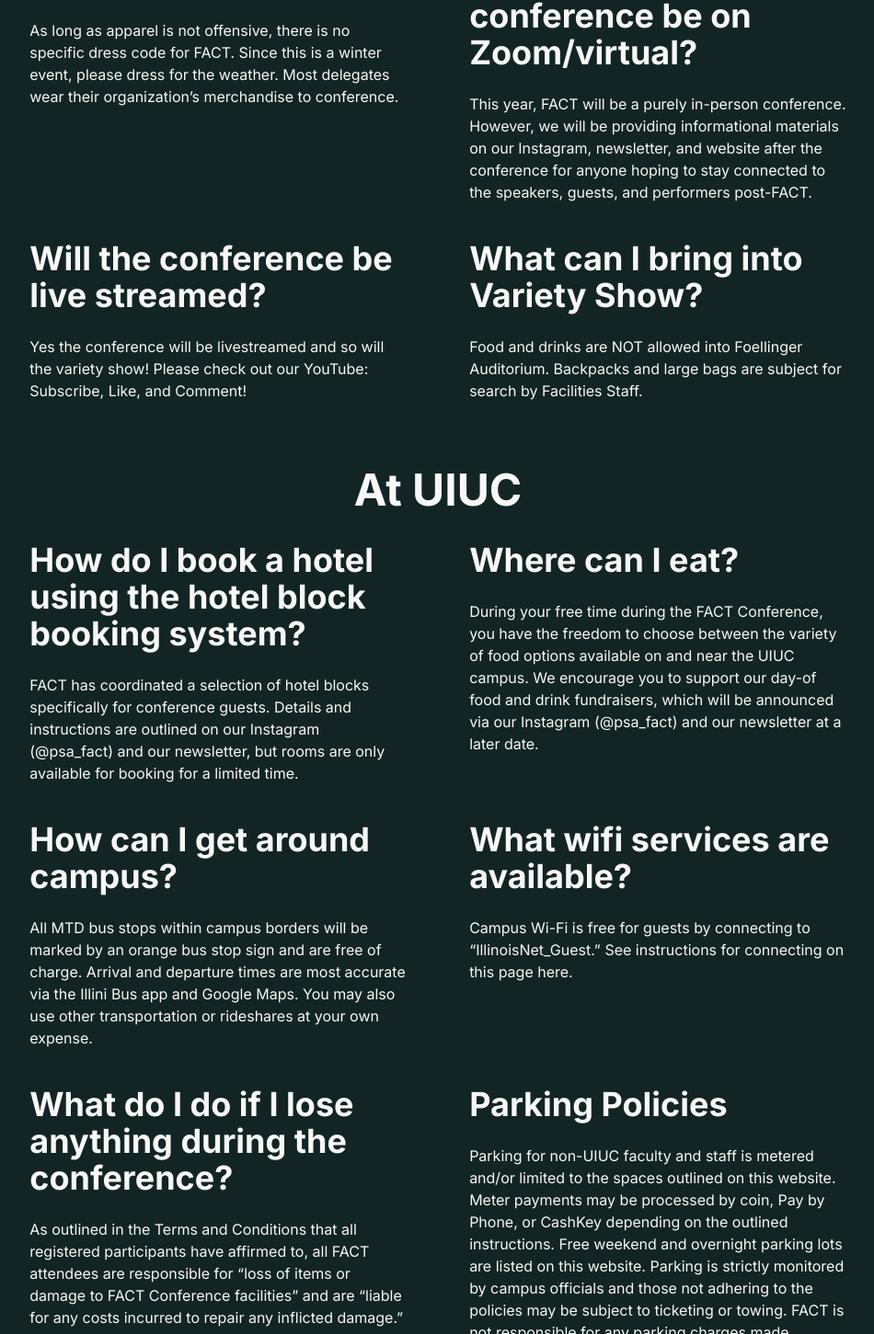
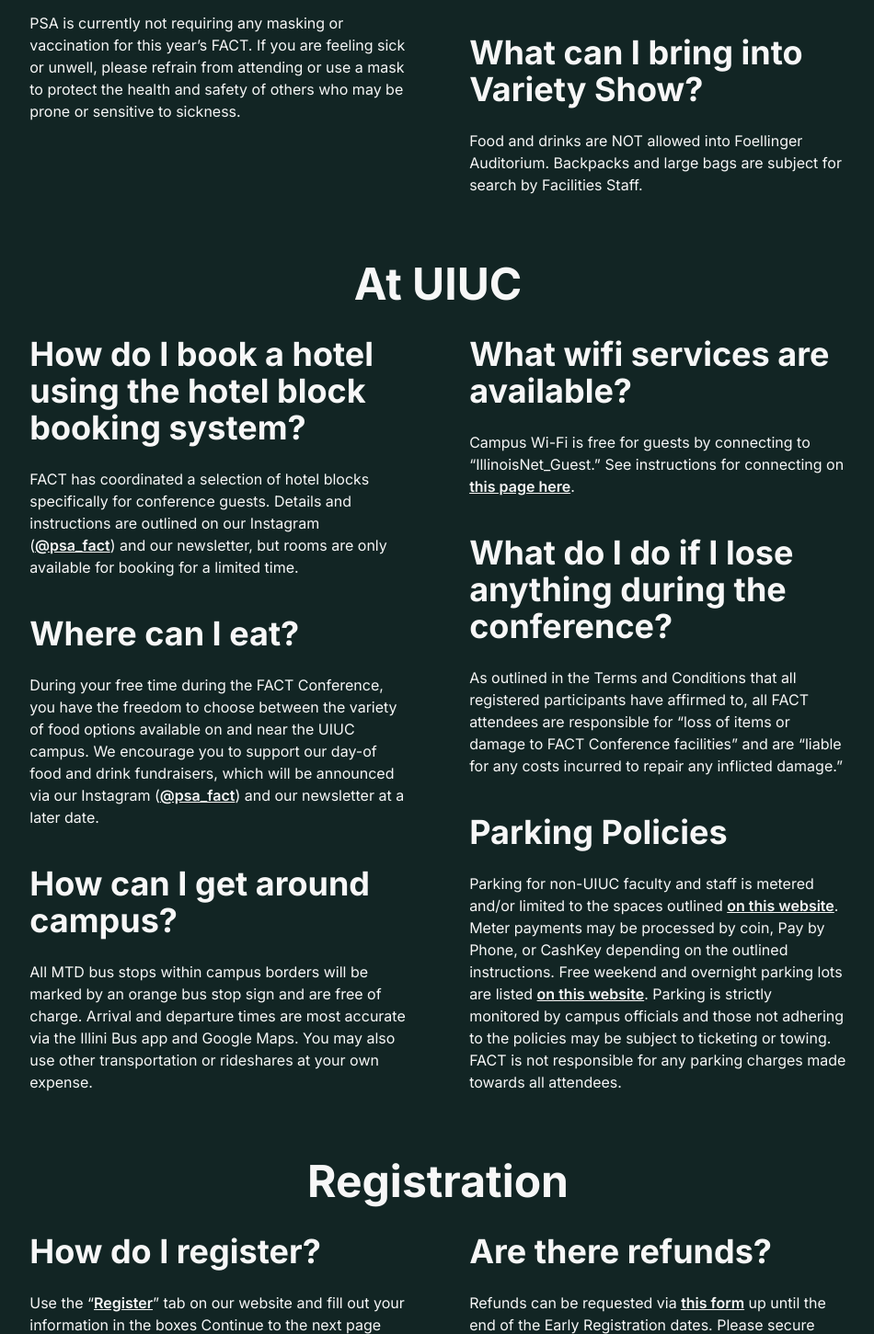
Before and after one commit to filipinx-americans-coming-together/fact-website-frontend, a Next.js app: page /faq in a window 1280 px wide. Shown: the part 1349-2800 px from the top of the page at 92% size, without its empty margins (164-1114 px from the left). Built offline with nearby package versions, Linux system fonts and the light colour scheme.

Commit message:
faq doc/page done

```diff
--- a/src/app/faq/page.tsx
+++ b/src/app/faq/page.tsx
@@ -5,6 +5,10 @@ import Link from "next/link";
 
 const FAQ_DOC_URL =
     "https://docs.google.com/document/d/1uCf3ccNpHQaDivkNXzSFPhFeI_9A8emW0L8SgSsS0II/edit?usp=sharing";
+
+function FAQLink({href, text, newTab = false}: {href: string, text: string, newTab?: boolean}) {
+	return(<Link href={href} target={newTab ? "_blank" : "_self"} className="underline font-semibold">{text}</Link>)
+}
 
 export default function FAQ() {
     return (
@@ -19,6 +23,7 @@ export default function FAQ() {
 
             <div className="flex flex-row justify-evenly flex-wrap items-start">
                     <div className="text-5xl font-bold w-full text-center my-8">General</div>
+					<div className="flex flex-col lg:w-2/5">
 					<FAQSection question="What is FACT?">
                         FACT stands for Filipinx Americans Coming Together and
                         is a conference hosted annually by the Philippine
@@ -55,10 +60,13 @@ export default function FAQ() {
                         mask to protect the health and safety of others who may
                         be prone or sensitive to sickness.
                     </FAQSection>
+					</div>
+                    <div className="flex flex-col lg:w-2/5">
                     <FAQSection question="Is there accessibility for workshops or variety shows?">
                         All FACT venue entrances are accessible via ramps on
                         either the front or sides of buildings.
                     </FAQSection>
+
                     <FAQSection question="Is there a dress code?">
                         As long as apparel is not offensive, there is no
                         specific dress code for FACT. Since this is a winter
@@ -75,12 +83,11 @@ export default function FAQ() {
                     <FAQSection question="Will the conference be live streamed?">
                         Yes the conference will be livestreamed and so will the
                         variety show! Please check out our{" "}
-                        <a
+                        <FAQLink
                             href="https://www.youtube.com/@factmedia92"
-                            target="_blank"
-                        >
-                            YouTube
-                        </a>
+                            newTab={true}
+							text="YouTube"
+                        />
                         : Subscribe, Like, and Comment!
                     </FAQSection>
                     <FAQSection question="What can I bring into Variety Show?">
@@ -88,14 +95,15 @@ export default function FAQ() {
                         Auditorium. Backpacks and large bags are subject for
                         search by Facilities Staff.
                     </FAQSection>
+					</div>
                     <div className="text-5xl font-bold w-full text-center my-8">At UIUC</div>
+					<div className="flex flex-col lg:w-2/5">
                     <FAQSection question="How do I book a hotel using the hotel block booking system?">
                         FACT has coordinated a selection of hotel blocks
                         specifically for conference guests. Details and
                         instructions are outlined on our Instagram (
-                        <a href="http://instagram.com/psa_fact" target="_blank">
-                            @psa_fact
-                        </a>
+                        <FAQLink href="http://instagram.com/psa_fact" text="@psa_fact" newTab={true}/>
+
                         ) and our newsletter, but rooms are only available for
                         booking for a limited time.
                     </FAQSection>
@@ -105,9 +113,7 @@ export default function FAQ() {
                         options available on and near the UIUC campus. We
                         encourage you to support our day-of food and drink
                         fundraisers, which will be announced via our Instagram (
-                        <a href="http://instagram.com/psa_fact" target="_blank">
-                            @psa_fact
-                        </a>
+							<FAQLink href="http://instagram.com/psa_fact" text="@psa_fact" newTab={true}/>
                         ) and our newsletter at a later date.
                     </FAQSection>
                     <FAQSection question="How can I get around campus?">
@@ -117,15 +123,16 @@ export default function FAQ() {
                         Illini Bus app and Google Maps. You may also use other
                         transportation or rideshares at your own expense.
                     </FAQSection>
+					</div>
+					<div className="flex flex-col lg:w-2/5">
                     <FAQSection question="What wifi services are available?">
                         Campus Wi-Fi is free for guests by connecting to
                         “IllinoisNet_Guest.” See instructions for connecting on{" "}
-                        <a
+                        <FAQLink
                             href="https://answers.uillinois.edu/illinois/page.php?id=90280"
-                            target="_blank"
-                        >
-                            this page here
-                        </a>
+							text="this page here"
+                            newTab={true}
+                        />
                         .
                     </FAQSection>
                     <FAQSection question="What do I do if I lose anything during the conference?">
@@ -138,30 +145,29 @@ export default function FAQ() {
                     <FAQSection question="Parking Policies">
                         Parking for non-UIUC faculty and staff is metered and/or
                         limited to the spaces outlined{" "}
-                        <a
+                        <FAQLink
                             href="https://parking.web.illinois.edu/maps/campus-parking-map"
-                            target="_blank"
-                        >
-                            on this website
-                        </a>
+							text="on this website"
+                            newTab={true}
+                        />
                         . Meter payments may be processed by coin, Pay by Phone,
                         or CashKey depending on the outlined instructions. Free
                         weekend and overnight parking lots are listed{" "}
-                        <a
+                        <FAQLink
                             href="https://parking.web.illinois.edu/campus-parking/weekday-and-overnight"
-                            target="_blank"
-                        >
-                            on this website
-                        </a>
+							text="on this website"
+                            newTab={true}
+                        />
                         . Parking is strictly monitored by campus officials and
                         those not adhering to the policies may be subject to
                         ticketing or towing. FACT is not responsible for any
                         parking charges made towards all attendees.
                     </FAQSection>
-
+					</div>
                     <div className="text-5xl font-bold w-full text-center my-8">Registration</div>
+					<div className="flex flex-col lg:w-2/5">
                     <FAQSection question="How do I register?">
-                        Use the “<Link href="/my-fact/register">Register</Link>”
+                        Use the “<FAQLink href="/my-fact/register" text="Register"/>”
                         tab on our website and fill out your information in the
                         boxes Continue to the next page and you can view the
                         sessions you signed up for and the details for those
@@ -170,23 +176,24 @@ export default function FAQ() {
                     <FAQSection question="Where can we find information regarding workshop information?">
                         Workshop and facilitator biographies are available via
                         our Instagram (
-                        <a href="http://instagram.com/psa_fact" target="_blank">
-                            @psa_fact
-                        </a>
-                        ) or via the “<Link href="/workshops">Workshops</Link>”
+                        <FAQLink href="http://instagram.com/psa_fact" text="@psa_fact" newTab={true}/>
+                        ) or via the “<FAQLink href="/workshops" text="Workshops"/>”
                         tab on our website. After registering, you can find
                         information about those specific workshops via your
                         Dashboard.
                     </FAQSection>
+
                     <FAQSection question="How can I change my workshop choice that I have made?">
                         If other workshops have not reached capacity, you may
                         log into your dashboard, click on “Update Workshops,”
                         then click on confirm and you will see that your choice
                         has changed.
                     </FAQSection>
+					</div>
+					<div className="flex flex-col lg:w-2/5">
                     <FAQSection question="Are there refunds?">
                         Refunds can be requested via{" "}
-                        <Link href="/refund">this form</Link> up until the end
+                        <FAQLink href="/refund" text="this form"/> up until the end
                         of the Early Registration dates. Please secure your
                         availability and ensure that you will attend the events
                         paid for prior to providing payment during registration.
@@ -198,12 +205,11 @@ export default function FAQ() {
                         additionally register in-person at the conference with
                         the Late Registration price at the Asian American
                         Cultural Center (
-                        <a
+                        <FAQLink
                             href="https://maps.app.goo.gl/7A1cjxTF4R3pBPHr5"
-                            target="_blank"
-                        >
-                            1210 W Nevada St, Urbana, IL 61801
-                        </a>
+							text="1210 W Nevada St, Urbana, IL 61801"
+                            newTab={true}
+                        />
                         ) from 4:00-10:00 PM on Friday, December 6th, or from
                         8:30-9:30 AM on Saturday, December 7th.
                     </FAQSection>
@@ -212,6 +218,7 @@ export default function FAQ() {
                         is not allowed. You may purchase an additional session
                         or Variety Show ticket separately.
                     </FAQSection>
+					</div>
                 </div>
         </PageContainer>
     );
--- a/src/components/formatting/FAQSection.tsx
+++ b/src/components/formatting/FAQSection.tsx
@@ -7,7 +7,7 @@ interface FAQProps {
 
 export default function FAQSection({question, children}: FAQProps) {
     return (
-        <div className="mb-10 w-2/5">
+        <div className="mb-10">
             <div className="text-3xl lg:text-4xl font-bold mb-6">{question}</div>
             <>{children}</>
         </div>
--- a/src/components/navigation/Navbar.tsx
+++ b/src/components/navigation/Navbar.tsx
@@ -20,8 +20,8 @@ const NAV_LINKS = [
     { text: "About", path: "/about" },
     { text: "Team", path: "/team" },
     { text: "Gallery", path: "/gallery" },
+    { text: "Workshops", path: "/workshops" },
     { text: "FAQ", path: "/faq"},
-    { text: "Workshops", path: "/workshops" },
 ];
 
 const FACT_LOGO_SRC = "/fact-2024-logo.png";
```
